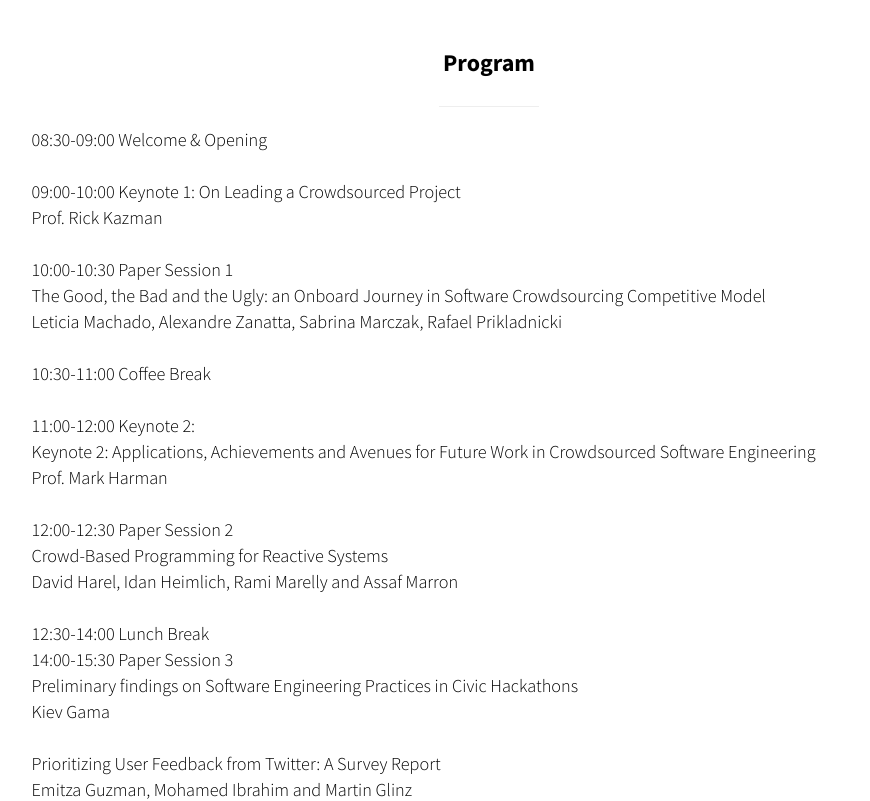
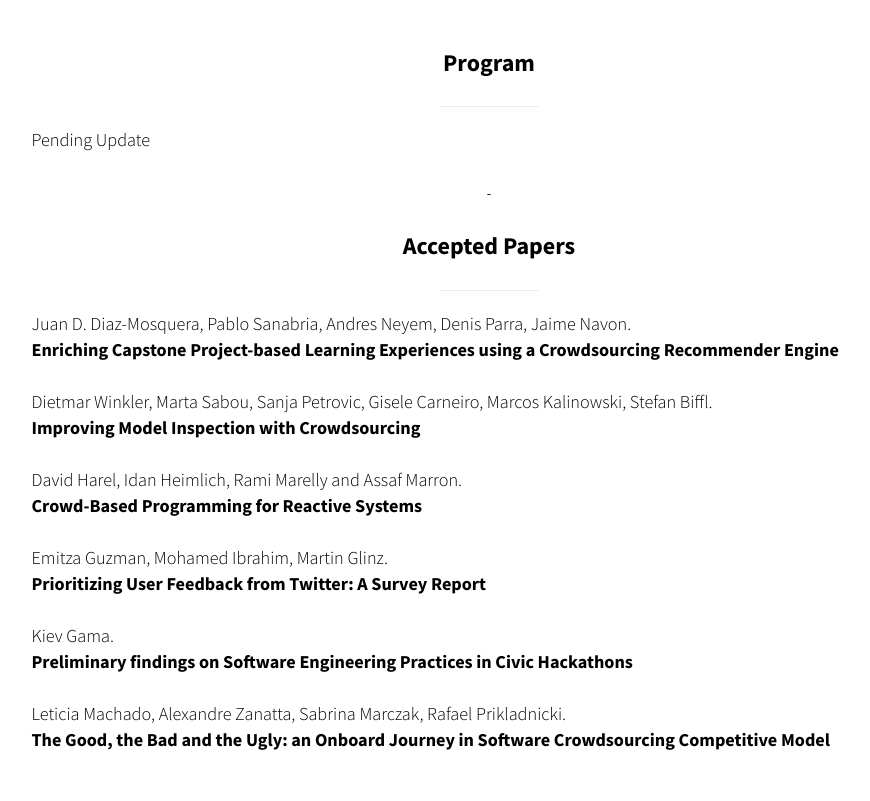
Before and after one commit to csise2017/csise2017.github.io, a plain HTML site: page index.html in a window 1280 px wide. Shown: the part 1880-2681 px from the top of the page, without its empty margins (151-1021 px from the left). Drawn offline with Linux system fonts and the light colour scheme.

Commit message:
Update index.html

```diff
--- a/index.html
+++ b/index.html
@@ -124,7 +124,8 @@ http://sciencedirect.com/science/article/pii/S0164121216301832.
                             <div class="service-item">
                                 <hr class="small">
                                 <div style="font-size: 1.3em; text-align: left; font-weight: 300;">
-08:30-09:00 Welcome & Opening</br>
+Pending Update</br>
+<!-- 08:30-09:00 Welcome & Opening</br>
 </br>
 09:00-10:00 Keynote 1: On Leading a Crowdsourced Project</br>
 Prof. Rick Kazman</br>
@@ -159,7 +160,7 @@ Dietmar Winkler, Marta Sabou, Sanja Petrovic, Gisele Carneiro, Marcos Kalinowski
 </br>
 15:30-16:00 Tea Break </br>
 </br>
-16:00-17:00 Breakout Group Discussions</br>
+16:00-17:00 Breakout Group Discussions</br> -->
                                 </div>
                             </div>
                         </div>
```
